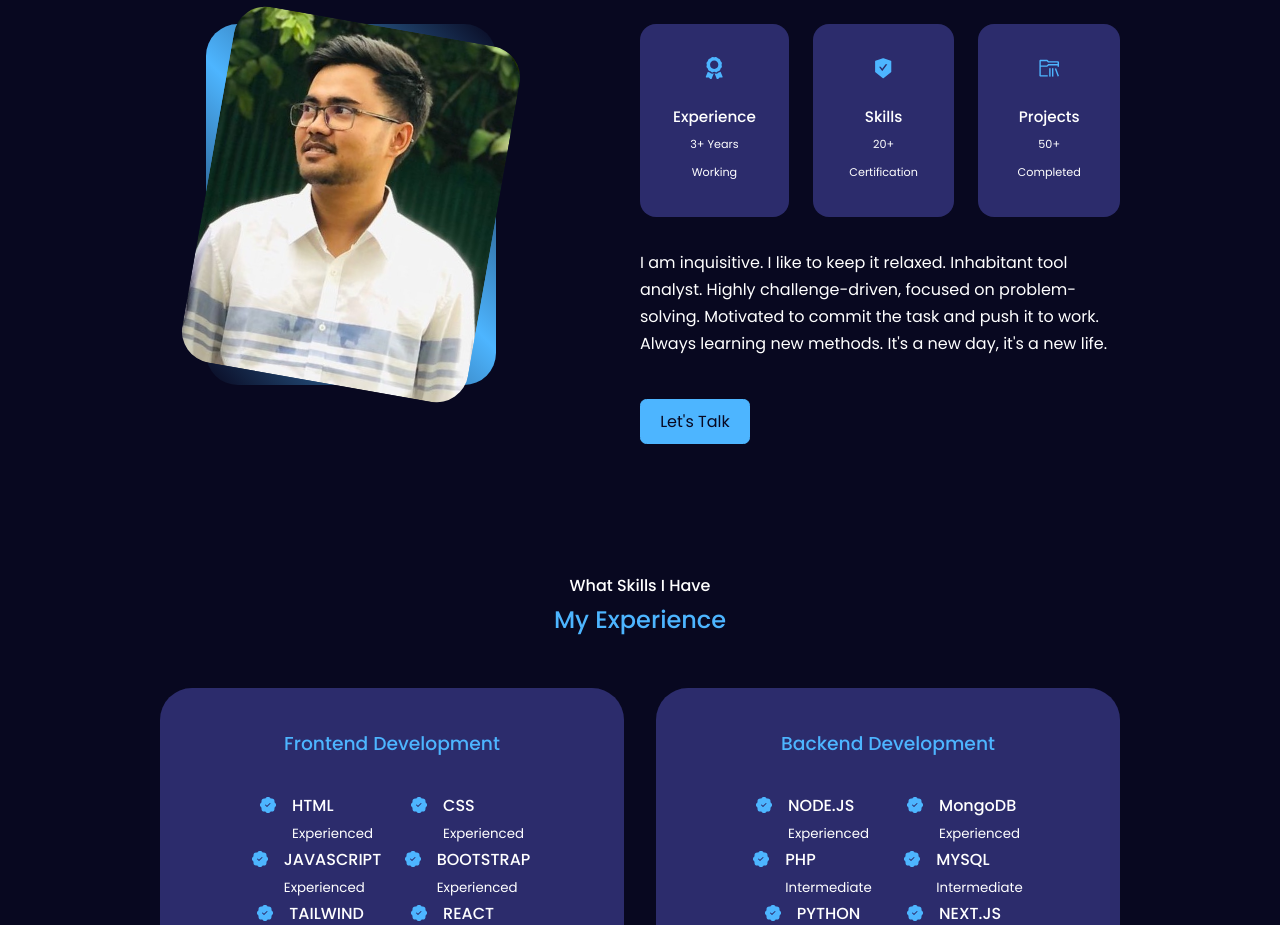
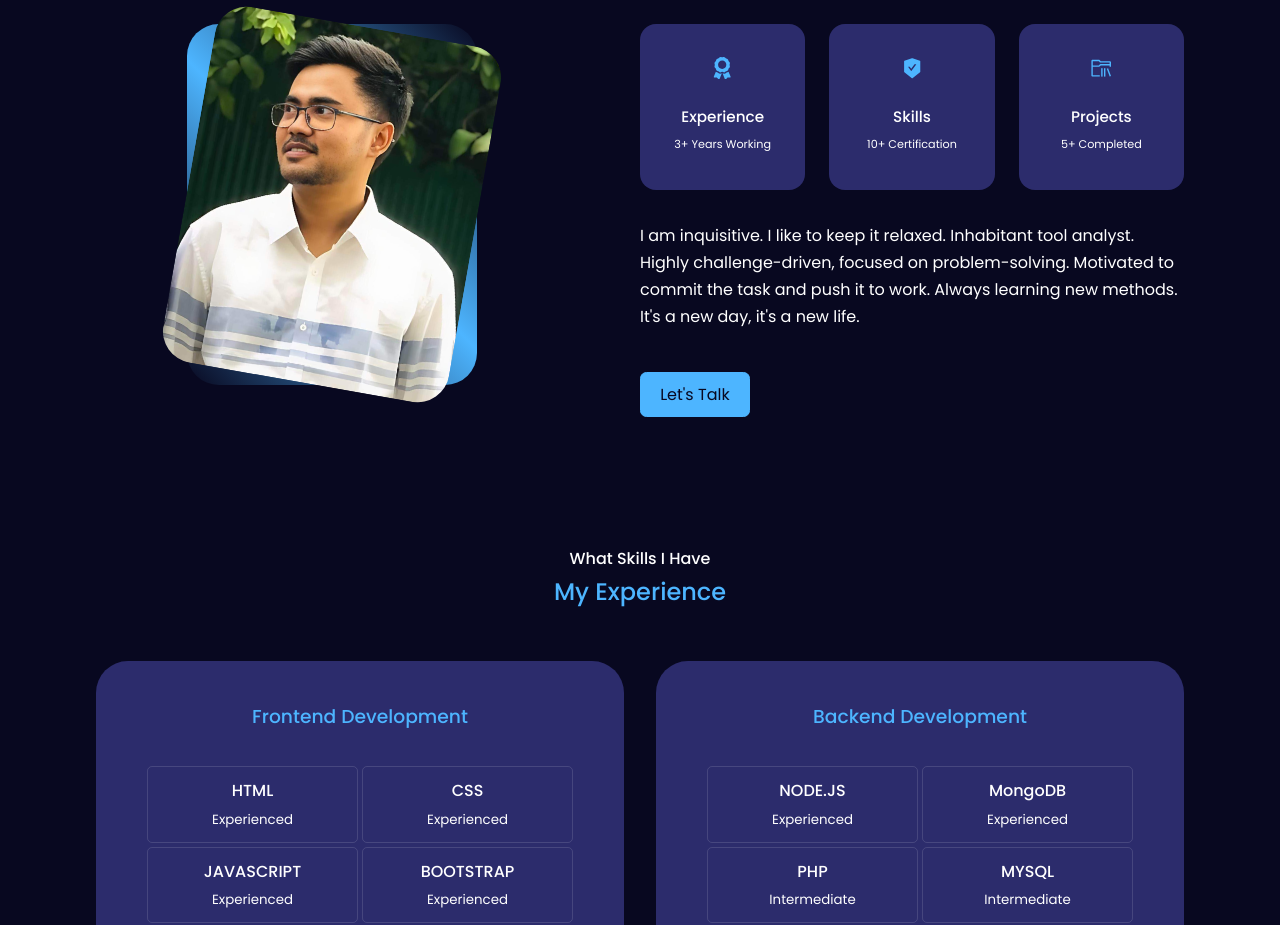
Before and after one commit to Hasibul118/Portfolio-web-react, a React (Create React App) app: page / in a window 1280 px wide. Shown: the part 1020-1945 px from the top of the page. Built offline with nearby package versions, Linux system fonts and the light colour scheme.

Commit message:
responsive check and redeoloy

```diff
--- a/src/components/about/About.jsx
+++ b/src/components/about/About.jsx
@@ -1,18 +1,17 @@
-import React from 'react'
-import './about.css'
-import ME from '../../assets/profile-about.jpg'
-import {FaAward} from 'react-icons/fa'
-import {AiFillSafetyCertificate} from 'react-icons/ai'
-import {VscFolderLibrary} from 'react-icons/vsc'
+import React from "react";
+import "./about.css";
+import ME from "../../assets/profile-about.jpg";
+import { FaAward } from "react-icons/fa";
+import { AiFillSafetyCertificate } from "react-icons/ai";
+import { VscFolderLibrary } from "react-icons/vsc";
 
 const About = () => {
   return (
-    <section id='about'>
+    <section id="about">
       <h5>About Me</h5>
       <h2>Get To Know</h2>
 
       <div className="container about__container">
-
         <div className="about__me">
           <div className="about__me-image">
             <img src={ME} alt="me" />
@@ -20,42 +19,40 @@ const About = () => {
         </div>
 
         <div className="about__content">
-
           <div className="about__cards">
-            <article className='about__card'>
-              <FaAward className='about__icon' />
+            <article className="about__card">
+              <FaAward className="about__icon" />
               <h5>Experience</h5>
               <small>3+ Years Working</small>
             </article>
 
-            <article className='about__card'>
-              <AiFillSafetyCertificate className='about__icon' />
+            <article className="about__card">
+              <AiFillSafetyCertificate className="about__icon" />
               <h5>Skills</h5>
-              <small>20+ Certification</small>
+              <small>10+ Certification</small>
             </article>
 
-            <article className='about__card'>
-              <VscFolderLibrary className='about__icon' />
+            <article className="about__card">
+              <VscFolderLibrary className="about__icon" />
               <h5>Projects</h5>
-              <small>50+ Completed</small>
+              <small>5+ Completed</small>
             </article>
           </div>
 
           <p>
-            I am inquisitive. I like to keep it relaxed. Inhabitant tool analyst.
-            Highly challenge-driven, focused on problem-solving.
-            Motivated to commit the task and push it to work.
-            Always learning new methods. It's a new day, it's a new life.
+            I am inquisitive. I like to keep it relaxed. Inhabitant tool
+            analyst. Highly challenge-driven, focused on problem-solving.
+            Motivated to commit the task and push it to work. Always learning
+            new methods. It's a new day, it's a new life.
           </p>
 
-            <a href="#contact" className='btn btn-primary'>Let's Talk</a>
+          <div className="about_btn">
+            <a className="btn btn-primary" href="#contact">Let's Talk</a>
+          </div>
+        </div>
+      </div>
+    </section>
+  );
+};
 
-        </div>
-
-      </div>
-
-    </section>
-  )
-}
-
-export default About
+export default About;
--- a/src/components/about/about.css
+++ b/src/components/about/about.css
@@ -40,7 +40,7 @@
     background: var(--color-bg-variant);
     border: 1px solid transparent;
     border-radius: 1rem;
-    padding: 2rem;
+    padding: 32px 15px;
     text-align: center;
     transition: var(--transition);
 }
@@ -84,6 +84,9 @@
     .about__content p {
         margin: 1rem 0 1.5rem;
     }
+    .about_btn{
+        text-align: center;
+    }
   }
 
   /* ===================== MEDIA QUARIES (SMALL DEVICE) ======================= */
--- a/src/components/contact/Contact.jsx
+++ b/src/components/contact/Contact.jsx
@@ -1,7 +1,7 @@
 import React from 'react'
 import './contact.css'
 import {MdOutlineEmail} from 'react-icons/md'
-import {BsLinkedin, BsWhatsapp} from 'react-icons/bs'
+import {BsLinkedin} from 'react-icons/bs'
 
 const Contact = () => {
   return (
@@ -24,13 +24,6 @@ const Contact = () => {
             <h5>Hasibul Hasan</h5>
             <a href='https://linkedin.com' target="_blank" rel="noreferrer">Send a message</a>
           </article>
-
-          <article className='contact__option'>
-            <BsWhatsapp className='contact__option-icon' />
-            <h4>Whatsapp</h4>
-            <h5>+8801521515233</h5>
-            <a href="https://api.whatsapp.com/send?phone=+8801521515233" target="_blank" rel="noreferrer">Send a message</a>
-          </article>
         </div>
 
         <form action="">
--- a/src/components/contact/contact.css
+++ b/src/components/contact/contact.css
@@ -8,8 +8,7 @@
 .contact__options {
     display: flex;
     flex-direction: column;
-    gap: 1.2rem;
-    margin-top: -6.7rem;
+    gap: 2.5rem;
 }
 
 .contact__option {
@@ -28,6 +27,10 @@
 .contact__option-icon {
     font-size: 1.5rem;
     margin-bottom: 0.2rem;
+}
+
+.contact__option h5 {
+    font-size: 14px;
 }
 
 .contact__option a {
@@ -55,6 +58,13 @@ input, textarea {
 }
 
 
+/* ===================== MEDIA QUARIES (LAPTOP DEVICE) ======================= */
+@media screen and (min-width: 1025px) {
+    .container.contact__container {
+        min-width: 800px;
+    }
+}
+
 /* ===================== MEDIA QUARIES (MEDIUM DEVICE) ======================= */
 @media screen and (max-width: 1024px) {
     .container.contact__container {
--- a/src/components/experience/Experience.jsx
+++ b/src/components/experience/Experience.jsx
@@ -1,10 +1,9 @@
-import React from 'react'
-import './experience.css'
-import {BsPatchCheckFill} from 'react-icons/bs'
+import React from "react";
+import "./experience.css";
 
 const Experience = () => {
   return (
-    <section id='experience'>
+    <section id="experience">
       <h5>What Skills I Have</h5>
       <h2>My Experience</h2>
 
@@ -12,51 +11,45 @@ const Experience = () => {
         <div className="experience__frontend">
           <h3>Frontend Development</h3>
           <div className="experience__content">
-            <article className='experience__details'>
-              <BsPatchCheckFill className="experience__details-icon" />
+            <article className="experience__details">
               <div>
-                <h4 className='text-uppercase'>html</h4>
-                <small className='text-light'>Experienced</small>
+                <h4 className="text-uppercase">html</h4>
+                <small className="text-light">Experienced</small>
               </div>
             </article>
 
-            <article className='experience__details'>
-              <BsPatchCheckFill className="experience__details-icon" />
+            <article className="experience__details">
               <div>
-                <h4 className='text-uppercase'>css</h4>
-                <small className='text-light'>Experienced</small>
+                <h4 className="text-uppercase">css</h4>
+                <small className="text-light">Experienced</small>
               </div>
             </article>
 
-            <article className='experience__details'>
-              <BsPatchCheckFill className="experience__details-icon" />
+            <article className="experience__details">
               <div>
-                <h4 className='text-uppercase'>javascript</h4>
-                <small className='text-light'>Experienced</small>
+                <h4 className="text-uppercase">javascript</h4>
+                <small className="text-light">Experienced</small>
               </div>
             </article>
 
-            <article className='experience__details'>
-              <BsPatchCheckFill className="experience__details-icon" />
+            <article className="experience__details">
               <div>
-                <h4 className='text-uppercase'>bootstrap</h4>
-                <small className='text-light'>Experienced</small>
+                <h4 className="text-uppercase">bootstrap</h4>
+                <small className="text-light">Experienced</small>
               </div>
             </article>
 
-            <article className='experience__details'>
-              <BsPatchCheckFill className="experience__details-icon" />
+            <article className="experience__details">
               <div>
-                <h4 className='text-uppercase'>tailwind</h4>
-                <small className='text-light'>Intermediate</small>
+                <h4 className="text-uppercase">tailwind</h4>
+                <small className="text-light">Intermediate</small>
               </div>
             </article>
 
-            <article className='experience__details'>
-              <BsPatchCheckFill className="experience__details-icon" />
+            <article className="experience__details">
               <div>
-                <h4 className='text-uppercase'>react</h4>
-                <small className='text-light'>Experienced</small>
+                <h4 className="text-uppercase">react</h4>
+                <small className="text-light">Experienced</small>
               </div>
             </article>
           </div>
@@ -65,58 +58,52 @@ const Experience = () => {
         <div className="experience__backend">
           <h3>Backend Development</h3>
           <div className="experience__content">
-              <article className='experience__details'>
-                <BsPatchCheckFill className="experience__details-icon" />
+            <article className="experience__details">
               <div>
-                  <h4 className='text-uppercase'>node.js</h4>
-                  <small className='text-light'>Experienced</small>
+                <h4 className="text-uppercase">node.js</h4>
+                <small className="text-light">Experienced</small>
               </div>
             </article>
 
-              <article className='experience__details'>
-                <BsPatchCheckFill className="experience__details-icon" />
+            <article className="experience__details">
               <div>
                 <h4>MongoDB</h4>
-                  <small className='text-light'>Experienced</small>
+                <small className="text-light">Experienced</small>
               </div>
             </article>
 
-              <article className='experience__details'>
-                <BsPatchCheckFill className="experience__details-icon" />
+            <article className="experience__details">
               <div>
-                  <h4 className='text-uppercase'>php</h4>
-                  <small className='text-light'>Intermediate</small>
+                <h4 className="text-uppercase">php</h4>
+                <small className="text-light">Intermediate</small>
               </div>
             </article>
 
-              <article className='experience__details'>
-                <BsPatchCheckFill className="experience__details-icon" />
+            <article className="experience__details">
               <div>
-                  <h4 className='text-uppercase'>mysql</h4>
-                  <small className='text-light'>Intermediate</small>
+                <h4 className="text-uppercase">mysql</h4>
+                <small className="text-light">Intermediate</small>
               </div>
             </article>
 
-              <article className='experience__details'>
-                <BsPatchCheckFill className="experience__details-icon" />
+            <article className="experience__details">
               <div>
-                  <h4 className='text-uppercase'>python</h4>
-                  <small className='text-light'>Basic</small>
+                <h4 className="text-uppercase">python</h4>
+                <small className="text-light">Basic</small>
               </div>
             </article>
 
-              <article className='experience__details'>
-                <BsPatchCheckFill className="experience__details-icon" />
+            <article className="experience__details">
               <div>
-                  <h4 className='text-uppercase'>Next.js</h4>
-                  <small className='text-light'>Experienced</small>
+                <h4 className="text-uppercase">Next.js</h4>
+                <small className="text-light">Experienced</small>
               </div>
             </article>
           </div>
         </div>
       </div>
     </section>
-  )
-}
+  );
+};
 
-export default Experience
+export default Experience;
--- a/src/components/experience/experience.css
+++ b/src/components/experience/experience.css
@@ -6,7 +6,7 @@
 
 .experience__container > div {
     background: var(--color-bg-variant);
-    padding: 2.4rem 5rem;
+    padding: 2.4rem 3rem;
     border-radius: 2rem;
     border: 1px solid transparent;
     transition: var(--transition);
@@ -31,12 +31,11 @@
 
 .experience__details {
     display: flex;
-    /* gap: 1rem; */
-}
-.experience__details-icon {
-    margin-top: 5px;
-    color: var(--color-primary);
-    margin-right: 1rem;
+    border: 1px solid #ffffff20;
+    border-radius: 5px;
+    margin: 2px;
+    padding: 10px;
+    text-align: center;
 }
 
 
--- a/src/components/header/header.css
+++ b/src/components/header/header.css
@@ -58,7 +58,7 @@ header {
     margin: 3rem auto 0;
     border-radius: 12rem 12rem 0 0;
     overflow: hidden;
-    padding: 5rem 1.5rem 1.5rem 1.5rem;
+    padding: 3rem 1.5rem 1.5rem 1.5rem;
 }
 
 /* ================ SCROLL DOWN ================== */
--- a/src/components/portfolio/portfolio.css
+++ b/src/components/portfolio/portfolio.css
@@ -11,6 +11,7 @@
     border: 1px solid transparent;
     transition: var(--transition);
 }
+
 .portfolio__item:hover {
     border-color: var(--color-primary-variant);
     background: transparent;
@@ -31,6 +32,13 @@
     margin-bottom: 1rem;
 }
 
+/* ===================== MEDIA QUARIES (LAPTOP DEVICE) ======================= */
+@media screen and (min-width: 1025px) and (max-width: 1200px) {
+    .portfolio__container {
+        grid-template-columns: 1fr 1fr;
+    }
+}
+
 
 /* ===================== MEDIA QUARIES (MEDIUM DEVICE) ======================= */
 @media screen and (max-width: 1024px) {
--- a/src/components/services/services.css
+++ b/src/components/services/services.css
@@ -11,6 +11,7 @@
     height: fit-content;
     transition: var(--transition);
 }
+
 .service:hover {
     background: transparent;
     border-color: var(--color-primary-variant);
@@ -23,6 +24,7 @@
     border-radius: 0 0 2rem 2rem;
     box-shadow: 0 2rem 1rem rgba(0, 0, 0, 0.1);
 }
+
 .service__head h3 {
     color: var(--color-bg);
     font-size: 1rem;
@@ -32,6 +34,7 @@
 .service__list {
     padding: 2rem;
 }
+
 .service__list li {
     display: flex;
     gap: 1rem;
@@ -45,6 +48,13 @@
 
 .service__list p {
     font-size: 0.9rem;
+}
+
+/* ===================== MEDIA QUARIES (LAPTOP DEVICE) ======================= */
+@media screen and (min-width: 1025px) and (max-width: 1200px) {
+    .services__container {
+        gap: 2rem;
+    }
 }
 
 
--- a/src/index.css
+++ b/src/index.css
@@ -23,7 +23,7 @@
 
   --transition: all 400ms ease;
 
-  --container-width-lg: 75%;
+  --container-width-lg: 85%;
   --container-width-md: 86%;
   --container-width-sm: 90%;
 }
```
Also changed, not shown: src/assets/profile-about.jpg, src/assets/profile.png. Lines whose indentation alone changed are shown as unchanged.
